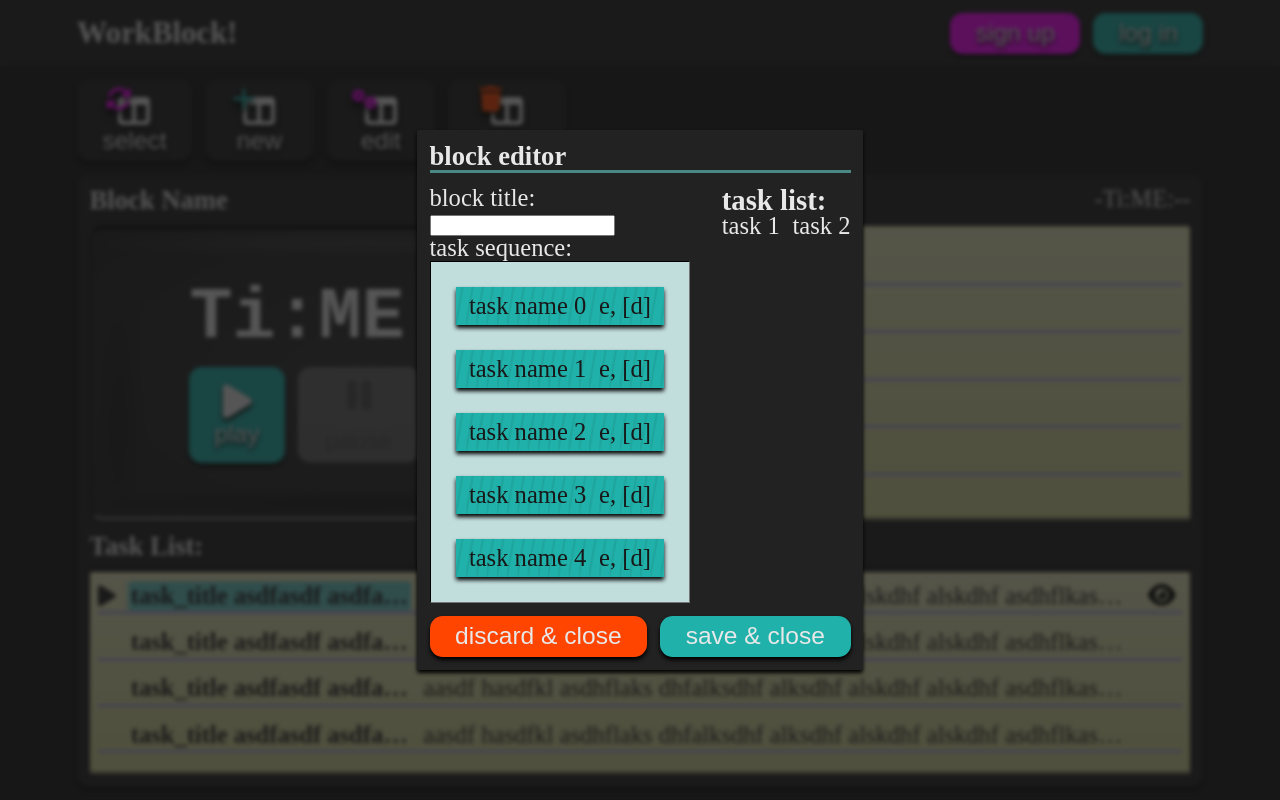
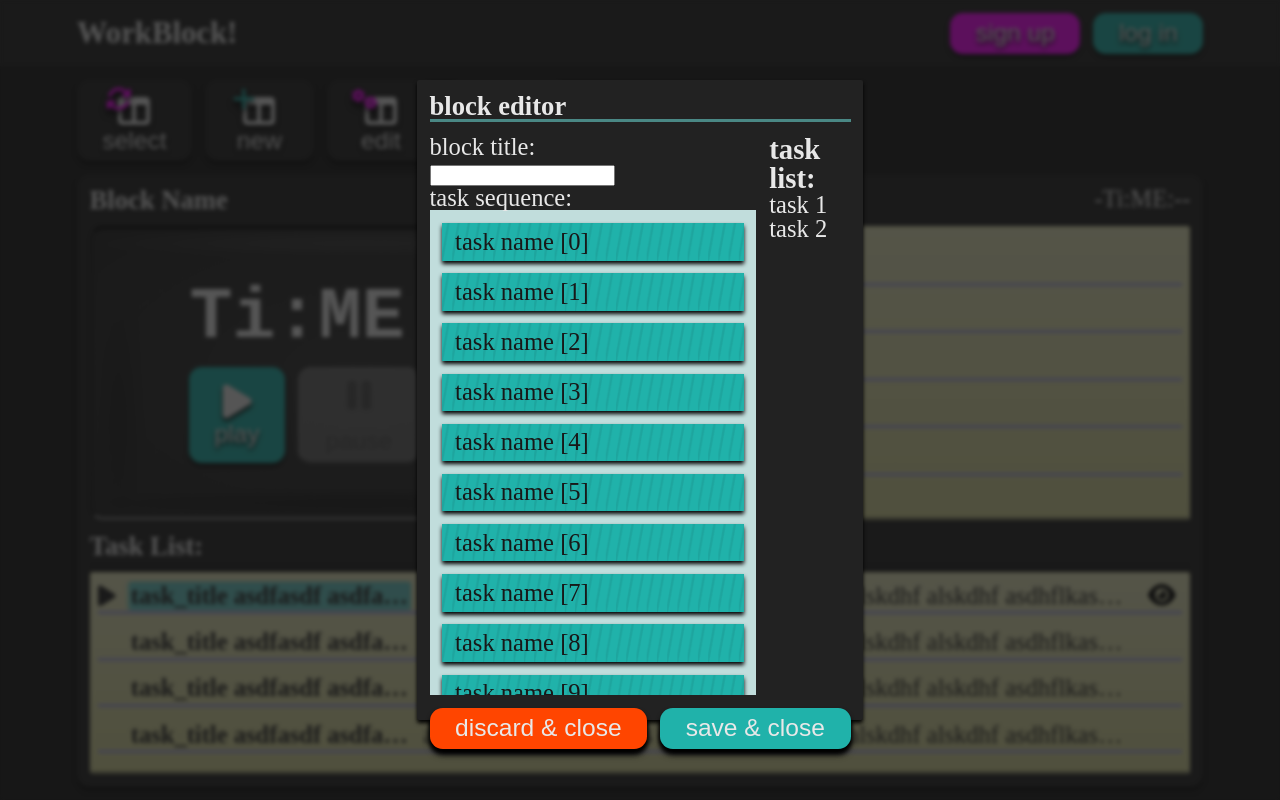
Before and after one commit to kevinstonge/workblock, a Next.js app: page / in a window 1280 px wide. Built offline with nearby package versions, Linux system fonts and the light colour scheme.

Commit message:
task sequencer usability improvements

```diff
--- a/components/DragAndDropList.tsx
+++ b/components/DragAndDropList.tsx
@@ -1,156 +1,92 @@
-import { NextPage } from 'next';
-import { DragEvent, SetStateAction, useState } from 'react';
-import styles from '../styles/DragAndDrop.module.scss';
-import { Task, BlockTask } from '../utils/types';
-const DragAndDropList: NextPage = () => {
-  const [tasks, setTasks] = useState<Task[]>([
-    { id: 1, taskName: 'asdf', taskDescription: 'asdf' },
-    { id: 2, taskName: 'asdf', taskDescription: 'asdf' },
-    { id: 3, taskName: 'asdf', taskDescription: 'asdf' },
-    { id: 4, taskName: 'asdf', taskDescription: 'asdf' },
-    { id: 5, taskName: 'asdf', taskDescription: 'asdf' },
-    { id: 6, taskName: 'asdf', taskDescription: 'asdf' },
-  ]);
-  const [block, setBlock] = useState<BlockTask[]>([
-    { taskID: 0, duration: 600 },
-    { taskID: 1, duration: 600 },
-    { taskID: 2, duration: 300 },
-    { taskID: 3, duration: 300 },
-    { taskID: 4, duration: 600 },
-  ]);
-  const getSide = (e: DragEvent<HTMLDivElement>): string => {
-    const { height, top } = e.currentTarget.getBoundingClientRect();
-    const yPos: number = e.pageY - top;
-    const side: string = yPos / height < 0.5 ? 'top' : 'bottom';
-    return side || 'none';
-  };
-  const getElementId = (e: DragEvent<HTMLDivElement>): string => {
-    return e.currentTarget.getAttribute('data-taskslotindex') || '';
-  };
-  const getAdjacentElementId = (id: string, side: string): string => {
-    return side === 'top'
-      ? id === '0'
-        ? 'none'
-        : `${parseInt(id) - 1}`
-      : id === (block.length - 1).toString() //bottom side of target if id=block length{
-      ? `none`
-      : `${parseInt(id) + 1}`;
-  };
-  const getHypotheticalOldAdjacentID = (id: string, side: string): string => {
-    return side === 'top'
-      ? id === (block.length - 1).toString()
-        ? 'none'
-        : `${parseInt(id) + 1}`
-      : id === '0'
-      ? 'none'
-      : `${parseInt(id) - 1}`;
-  };
-  const onDragOver = (e: DragEvent<HTMLDivElement>) => {
-    e.preventDefault();
-    const side = getSide(e);
-    e.currentTarget.setAttribute('data-taskslotstyle', `highlight-${side}`);
-    const id: string = getElementId(e);
-    const adjacentElementID = getAdjacentElementId(id, side);
+import { useState, useEffect } from 'react';
+import {
+  DragDropContext,
+  Droppable,
+  Draggable,
+  DropResult,
+  resetServerContext,
+} from 'react-beautiful-dnd';
+import styles from '../styles/DragAndDropList.module.scss';
+type Block = {
+  id: string;
+  taskTitle: string;
+  taskDescription: string;
+};
 
-    const adjacentElement = document.querySelector(
-      `#draggableTaskSlot-${adjacentElementID}`
-    );
-    if (adjacentElement) {
-      const oppositeSide = side === 'top' ? 'bottom' : 'top';
-      adjacentElement.setAttribute(
-        'data-taskslotstyle',
-        `highlight-${oppositeSide}`
-      );
-    }
-    const hypotheticalOldAdjacentID = getHypotheticalOldAdjacentID(id, side);
-    if (hypotheticalOldAdjacentID) {
-      const hypotheticalOldAdjacentElement = document.querySelector(
-        `#draggableTaskSlot-${hypotheticalOldAdjacentID}`
-      );
-      if (hypotheticalOldAdjacentElement) {
-        hypotheticalOldAdjacentElement.setAttribute(
-          'data-taskslotstyle',
-          'none'
-        );
-      }
-    }
+const initial = Array.from({ length: 10 }, (v, k) => k).map((k) => {
+  const custom: any = {
+    taskID: k.toString(),
+    taskTitle: `task name [${k}]`,
+    taskDescription: '',
   };
 
-  const onDragLeave = (e: DragEvent<HTMLDivElement>) => {
-    e.preventDefault();
-    // e.currentTarget.setAttribute('data-taskslotstyle', 'none');
+  return custom;
+});
+
+function DragAndDropList() {
+  resetServerContext();
+  const reorder = (list: any, startIndex: number, endIndex: number) => {
+    const result = [...list];
+    const removed = result.splice(startIndex, 1);
+    result.splice(endIndex, 0, ...removed);
+    return result;
   };
+  const [block, setBlock] = useState<Block[]>(initial);
 
-  const array_move = (
-    arr: BlockTask[],
-    old_index: string,
-    new_index: string
-  ): BlockTask[] => {
-    const oldIndex = parseInt(old_index);
-    const newIndex = parseInt(new_index);
-    const element: BlockTask = arr[oldIndex];
-    const arrayMinusElement = [
-      ...arr.slice(0, oldIndex),
-      ...arr.slice(oldIndex + 1, arr.length),
-    ];
-    const newArray: BlockTask[] = [
-      ...arrayMinusElement.slice(0, newIndex),
-      element,
-      ...arrayMinusElement.slice(newIndex, arrayMinusElement.length),
-    ];
-    return newArray;
-  };
+  function onDragEnd(result: DropResult) {
+    if (!result.destination) {
+      return;
+    }
 
-  const onDrop = (e: DragEvent<HTMLDivElement>) => {
-    e.preventDefault();
-    const targetIndex: string =
-      e.currentTarget.getAttribute('data-taskslotindex') || '';
-    const sourceIndex = e.dataTransfer.getData('draggable-task');
-    const newBlock = array_move(block, sourceIndex, targetIndex);
+    if (result.destination.index === result.source.index) {
+      return;
+    }
+    const newBlock = reorder(
+      block,
+      result.source.index,
+      result.destination.index
+    );
     setBlock(newBlock);
-    clearAllDraggableTaskSlotBackgrounds();
-  };
+  }
+  const [winReady, setWinReady] = useState(false);
+  useEffect(() => {
+    setWinReady(true);
+  }, []);
+  return winReady ? (
+    <DragDropContext onDragEnd={onDragEnd}>
+      <Droppable droppableId="list">
+        {(provided) => (
+          <div
+            ref={provided.innerRef}
+            {...provided.droppableProps}
+            className={styles.dragAndDropList}
+          >
+            {block.map((item: any, index: number) => (
+              <Draggable
+                draggableId={item.taskID.toString()}
+                index={index}
+                key={item.taskID.toString()}
+              >
+                {(provided, snapshot) => (
+                  <div
+                    ref={provided.innerRef}
+                    {...provided.draggableProps}
+                    {...provided.dragHandleProps}
+                    className={`${styles.draggableTask} ${
+                      snapshot.isDragging ? styles.draggingTask : ''
+                    }`}
+                  >
+                    {item.taskTitle}
+                  </div>
+                )}
+              </Draggable>
+            ))}
+            {provided.placeholder}
+          </div>
+        )}
+      </Droppable>
+    </DragDropContext>
+  ) : null;
+}
 
-  const clearAllDraggableTaskSlotBackgrounds = () => {
-    block.forEach((task, index) => {
-      document
-        .querySelector(`#draggableTaskSlot-${index}`)
-        ?.setAttribute('data-taskslotstyle', 'none');
-    });
-  };
-  return (
-    <div
-      className={styles.dragAndDropList}
-      onDragLeave={clearAllDraggableTaskSlotBackgrounds}
-    >
-      {block.map((e, index) => {
-        return (
-          <div
-            className={styles.draggableTaskSlot}
-            onDragOver={onDragOver}
-            onDrop={onDrop}
-            onDragLeave={onDragLeave}
-            data-taskslotindex={index}
-            data-taskslotstyle="none"
-            key={`draggableTaskSlot-${index}`}
-            id={`draggableTaskSlot-${index}`}
-          >
-            <div
-              className={styles.draggableTask}
-              draggable="true"
-              data-index={index}
-              onDragStart={(e) => {
-                const oldIndex = e.currentTarget.getAttribute('data-index');
-                oldIndex && e.dataTransfer.setData('draggable-task', oldIndex);
-              }}
-            >
-              <p>task name {e.taskID}</p>
-              <p>e, [d]</p>
-            </div>
-          </div>
-        );
-      })}
-    </div>
-  );
-};
 export default DragAndDropList;
--- a/package.json
+++ b/package.json
@@ -16,21 +16,26 @@
     "axios": "^0.24.0",
     "babel-plugin-macros": "^3.1.0",
     "bcrypt": "^5.0.1",
+    "dragster": "^0.1.3",
     "jsonwebtoken": "^8.5.1",
     "mongodb": "^4.2.2",
     "mongoose": "^6.1.5",
     "next": "12.0.7",
     "next-connect": "^0.11.0",
     "react": "17.0.2",
+    "react-beautiful-dnd": "^13.1.0",
     "react-dom": "17.0.2",
     "sass": "^1.45.2",
     "validator": "^13.7.0"
   },
   "devDependencies": {
     "@types/bcrypt": "^5.0.0",
+    "@types/dragster": "^0.1.3",
     "@types/jsonwebtoken": "^8.5.6",
     "@types/node": "17.0.8",
     "@types/react": "17.0.38",
+    "@types/react-beautiful-dnd": "^13.1.2",
+    "@types/react-dom": "^17.0.11",
     "@types/validator": "^13.7.1",
     "eslint": "8.6.0",
     "eslint-config-next": "12.0.7",
--- a/styles/BlockEditor.module.scss
+++ b/styles/BlockEditor.module.scss
@@ -2,6 +2,7 @@
 @import './global/mixins.scss';
 .blockEditor {
   padding: 1vw;
+  height: 80vh;
   @include flexC();
   background-color: $b2;
   @include dropShadow();
@@ -14,6 +15,13 @@
     justify-content: space-between;
     padding: 0;
     margin: 0;
+
+    > div:nth-of-type(1) {
+      height: 70vh;
+      max-height: 70vh;
+      width: 100%;
+      overflow-y: auto;
+    }
   }
   .buttonRow {
     @include flexR();
--- a/styles/DragAndDrop.module.scss
+++ /dev/null
@@ -1,75 +0,0 @@
-@import './global/vars.scss';
-@import './global/mixins.scss';
-$bgColor: desaturate(lighten($c2, 40%), 40%);
-.dragAndDropList {
-  @include flexC();
-  gap: 0;
-  border: 1px inset $b2;
-  background-color: $bgColor;
-  padding: 1vw;
-  color: $b1;
-  overflow: hidden;
-  position: relative;
-  .draggableTaskSlot {
-    position: relative;
-    padding: 1vw;
-    &[data-taskslotstyle='highlight-top'] {
-      background-image: linear-gradient(
-          to right,
-          $bgColor 0%,
-          $bgColor 10%,
-          transparent 20%,
-          transparent 80%,
-          $bgColor 90%,
-          $bgColor 100%
-        ),
-        linear-gradient(
-          to bottom,
-          lighten($c1, 20%) 0%,
-          lighten($c1, 20%) 30%,
-          $bgColor 35%,
-          $bgColor 100%
-        );
-    }
-    &[data-taskslotstyle='highlight-bottom'] {
-      background-image: linear-gradient(
-          to right,
-          $bgColor 0%,
-          $bgColor 10%,
-          transparent 20%,
-          transparent 80%,
-          $bgColor 90%,
-          $bgColor 100%
-        ),
-        linear-gradient(
-          to top,
-          lighten($c1, 20%) 0%,
-          lighten($c1, 20%) 30%,
-          $bgColor 35%,
-          $bgColor 100%
-        );
-    }
-    &[data-taskslotstyle='none'] {
-      background-image: unset;
-    }
-    .draggableTask {
-      transition: all 2s;
-      @include flexR();
-      cursor: pointer;
-      padding: 0.5vw 1vw;
-      background-color: $c2;
-      justify-content: space-between;
-      @include dropShadow();
-      background-image: linear-gradient(
-        100deg,
-        transparent 0%,
-        transparent 20%,
-        darken($c2, 3%) 25%,
-        darken($c2, 3%) 30%,
-        transparent 35%,
-        transparent 100%
-      );
-      background-size: 0.8vw 200%;
-    }
-  }
-}
--- /dev/null
+++ b/styles/DragAndDropList.module.scss
@@ -0,0 +1,38 @@
+@import './global/vars.scss';
+@import './global/mixins.scss';
+$bgColor: desaturate(lighten($c2, 40%), 40%);
+.dragAndDropList {
+  @include flexC();
+  justify-content: flex-start;
+  gap: 1vw;
+  background-color: $bgColor;
+  padding: 1vw;
+  color: $b1;
+  height: 100%;
+  overflow-y: auto;
+}
+.draggableTask {
+  user-select: 'none';
+  @include flexR();
+  cursor: pointer;
+  padding: 0.5vw 1vw;
+  background-color: $c2;
+  justify-content: space-between;
+  @include dropShadow();
+  background-image: linear-gradient(
+    100deg,
+    transparent 0%,
+    transparent 20%,
+    darken($c2, 3%) 25%,
+    darken($c2, 3%) 30%,
+    transparent 35%,
+    transparent 100%
+  );
+  background-size: 0.8vw 200%;
+  &:hover {
+    cursor: pointer;
+  }
+  &.draggingTask {
+    position: unset !important;
+  }
+}
--- a/styles/Toolbar.module.scss
+++ b/styles/Toolbar.module.scss
@@ -2,7 +2,7 @@
 @import './global/mixins.scss';
 .toolbar {
   z-index: +1;
-  ul {
+  > ul {
     @include flexR();
     justify-content: flex-start;
     flex-wrap: wrap;
```
Also changed, not shown: 1 other file (tests, documents, lock files or other folders).
